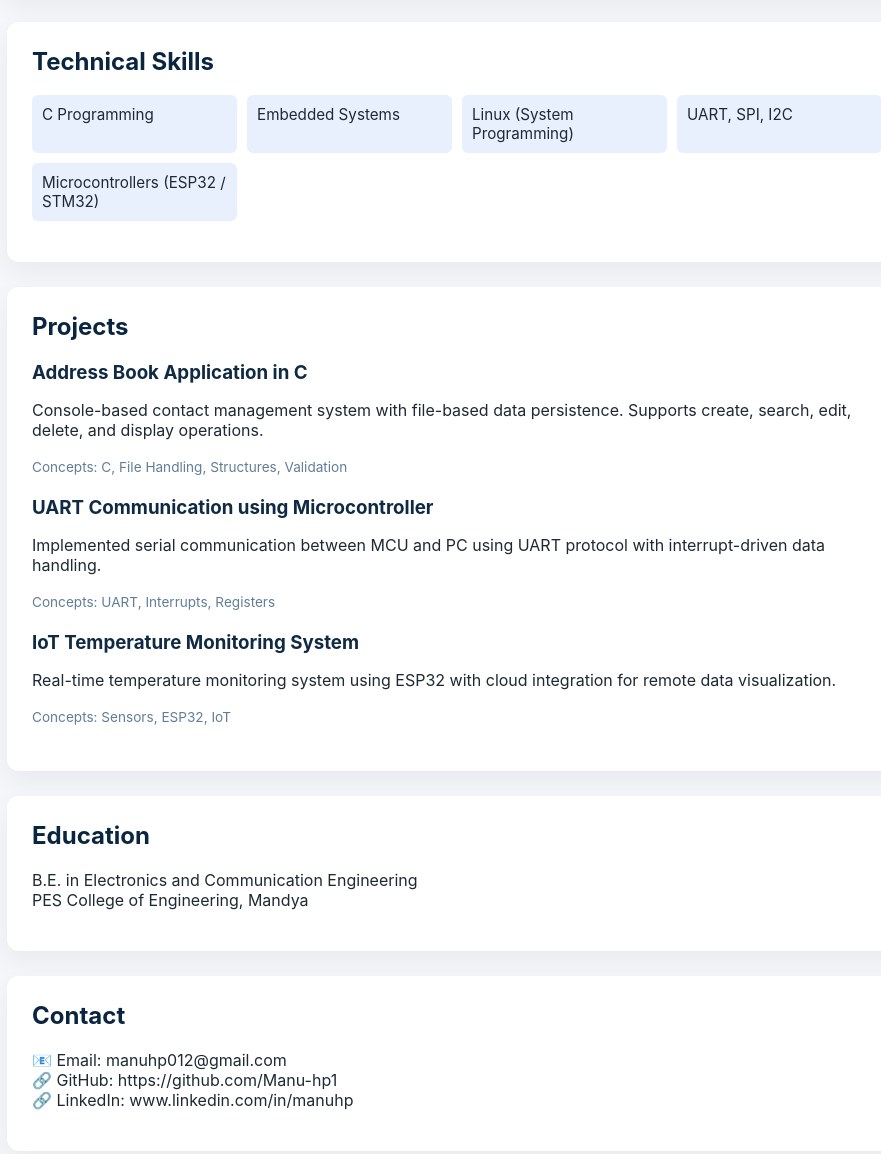
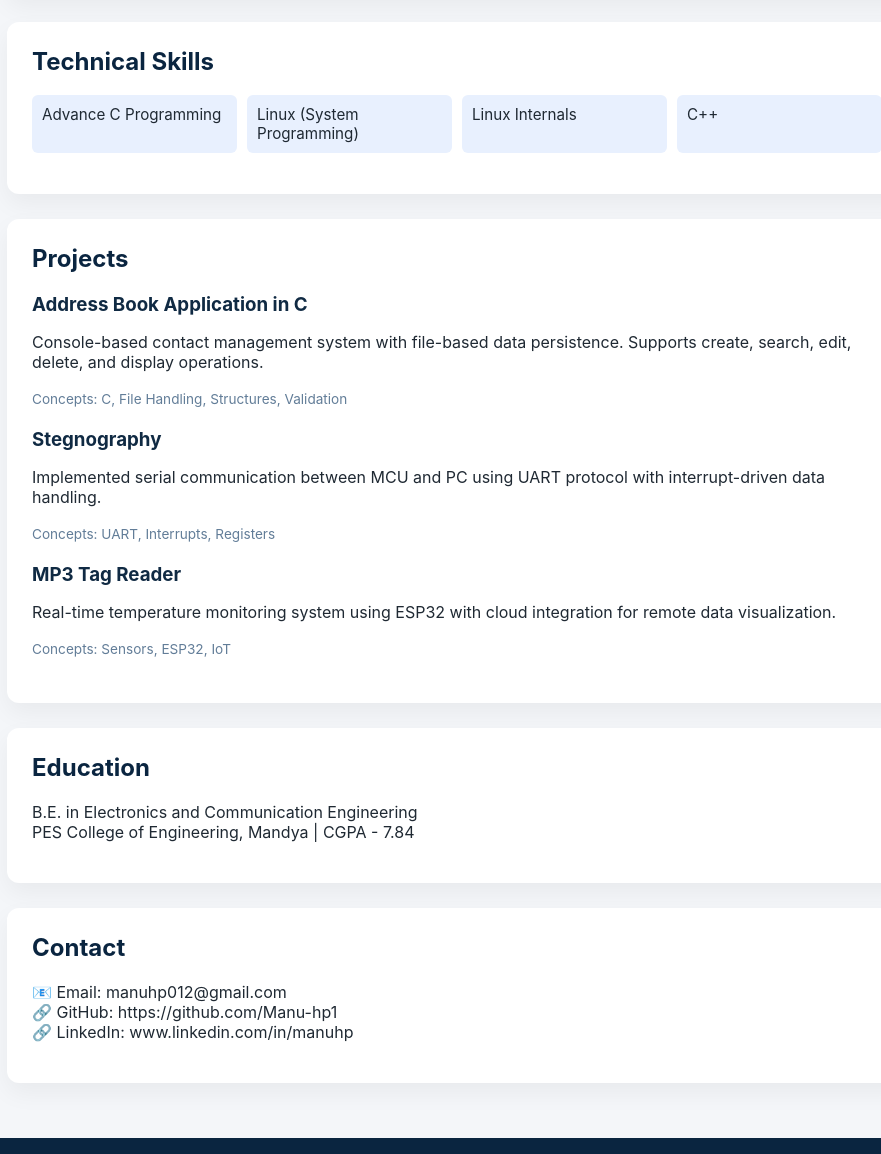
Before and after one commit to Manu-hp1/Manu-hp1.github.io, a plain HTML site: page index.html in a window 1280 px wide. Shown: the part 384-1538 px from the top of the page, without its empty margins (183-1064 px from the left). Drawn offline with Linux system fonts and the light colour scheme.

Commit message:
Revise title and skills descriptions in index.html
Updated title and descriptions to reflect aspirations and skills.

```diff
--- a/index.html
+++ b/index.html
@@ -2,7 +2,7 @@
 <html lang="en">
 <head>
     <meta charset="UTF-8">
-    <title>Manu H P | Embedded Systems Engineer</title>
+    <title>Manu H P | Aspiring Embedded Systems Engineer</title>
     <meta name="viewport" content="width=device-width, initial-scale=1.0">
     <link rel="stylesheet" href="style.css">
 </head>
@@ -10,7 +10,7 @@
 
 <header class="header">
     <h1>Manu H P</h1>
-    <p>Embedded Systems Engineer | C | Linux | Microcontrollers</p>
+    <p>Aspiring Embedded Systems Engineer | C | Linux | Microcontrollers</p>
 </header>
 
 <div class="container">
@@ -27,11 +27,10 @@
     <section class="card">
         <h2>Technical Skills</h2>
         <ul class="skills">
-            <li>C Programming</li>
-            <li>Embedded Systems</li>
+            <li>Advance C Programming</li>
             <li>Linux (System Programming)</li>
-            <li>UART, SPI, I2C</li>
-            <li>Microcontrollers (ESP32 / STM32)</li>
+            <li>Linux Internals</li>
+            <li>C++</li>
         </ul>
     </section>
 
@@ -48,7 +47,7 @@
         </div>
 
         <div class="project">
-            <h3>UART Communication using Microcontroller</h3>
+            <h3>Stegnography</h3>
             <p>
                 Implemented serial communication between MCU and PC using UART protocol
                 with interrupt-driven data handling.
@@ -57,7 +56,7 @@
         </div>
 
         <div class="project">
-            <h3>IoT Temperature Monitoring System</h3>
+            <h3>MP3 Tag Reader</h3>
             <p>
                 Real-time temperature monitoring system using ESP32 with cloud integration
                 for remote data visualization.
@@ -71,7 +70,7 @@
         <h2>Education</h2>
         <p>
             B.E. in Electronics and Communication Engineering<br>
-            PES College of Engineering, Mandya
+            PES College of Engineering, Mandya | CGPA - 7.84
         </p>
     </section>
 
```
